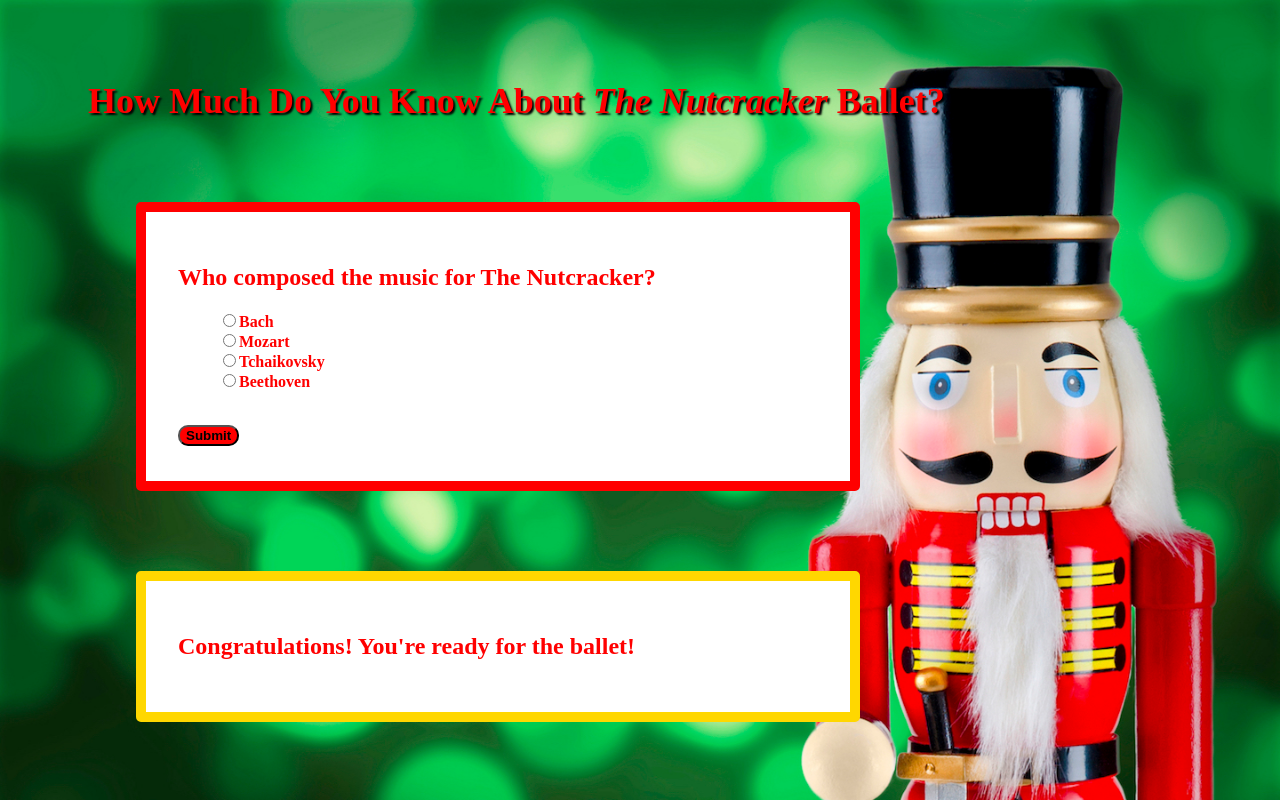
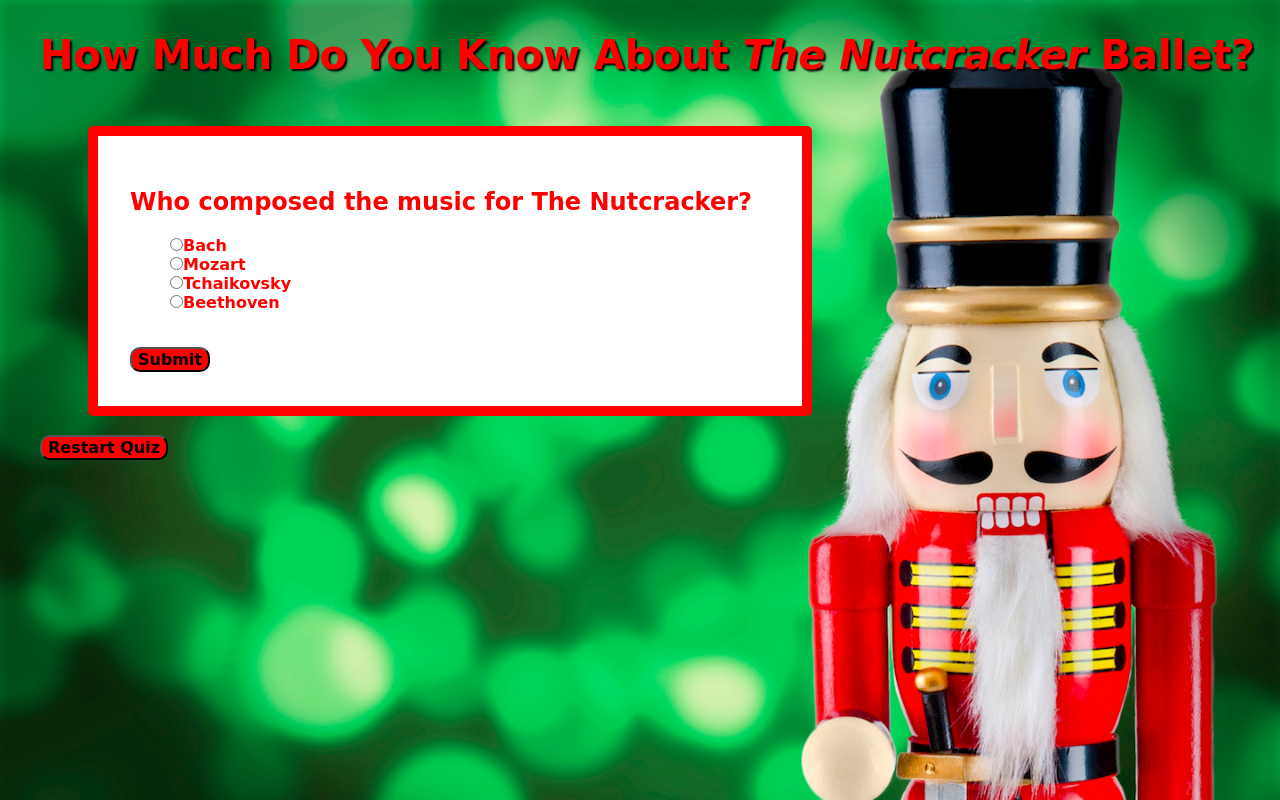
Before and after one commit to angiecrellin/nutcracker-quiz, a plain HTML site: page index.html in a window 1280 px wide. Drawn offline with nearby package versions, Linux system fonts and the light colour scheme.

Commit message:
css/style.css

```diff
--- a/css/style.css
+++ b/css/style.css
@@ -2,15 +2,16 @@ body {
 	background-image: url('../images/nutcracker.jpg');
 	background-size: cover;
 	background-repeat: no-repeat;
-	font-family: 'Roboto Slab', serif;
+	font-family: cursive;
+
 
 }
 h1 {
-	font-size: 2.25rem;
+	font-size: 2.5rem;
 	color: red;
 	text-shadow: 2px 2px 2px black;
-	margin-top: 5rem;
-	margin-left: 5rem;
+	margin-top: 2rem;
+	margin-left: 2.5rem;
 
 }
 
@@ -20,7 +21,7 @@ border: 10px solid red;
 border-radius: 5px;
 background-color: white;
 width: 40rem;
-margin-top: 5rem;
+margin-top: 3rem;
 margin-left: 3rem;
 padding: 2rem;
 text-shadow: none;
@@ -43,13 +44,22 @@ ul {
 button {
 
 	background-color: red;
-	size: 3rem;
 	border-radius: 10px;
 	font-weight: bold;
+	font-size: 1rem;
 }
 
 .results {
 	border: 10px solid gold;
+	text-align: center;
+	display:none;
 
 
 }
+.restart {
+
+	background-color: red;
+	border-radius: 10px;
+	font-weight: bold;
+
+}
--- a/index.html
+++ b/index.html
@@ -1,16 +1,15 @@
 <!DOCTYPE html>
 <html lang="en">
 <head>
-	<link href='https://fonts.googleapis.com/css?family=Roboto+Slab'>
 	<meta charset="UTF-8">
 	<title>Nutcracker Quiz</title>
-	<link rel = "stylesheet" href = "css.normalize.css">
+	<link rel = "stylesheet" href = "css/normalize.css">
 	<link rel="stylesheet" href="css/style.css">
 
 </head>
 <body>
 	<h1>How Much Do You Know About <em>The Nutcracker</em> Ballet?
-	<div class = 'question-page'>
+	<form class = 'question-page'>
 		<h2 class = 'title'>Title</h2>
 			<ul class = 'answers'>
 				<li></li>
@@ -18,12 +17,15 @@
 
 			</ul>
 
-	<button>Submit</button>
-	</div>
+	<button class = 'submit'>Submit</button>
+	</form>
 
 	<div class = 'results'>
-		<h2>Congratulations! You're ready for the ballet!</h2>
+		<h2>Congratulations you got <span class = 'correct'> </span> out of <span class = 'total'> </span> correct!<br>You're ready for the ballet!</h2>
 
+	</div>
+	<div>
+	<button class = 'restart'>Restart Quiz</button>
 	</div>
 <script src="//code.jquery.com/jquery.min.js"></script>
 <script src="js/app.js"></script>
--- a/js/app.js
+++ b/js/app.js
@@ -3,36 +3,98 @@ var questions = [
 
 title: 'Who composed the music for The Nutcracker?',
 answers: ['Bach', 'Mozart', 'Tchaikovsky', 'Beethoven'],
-correctAnswer: [2]
+correctAnswer: 2
+},
 
-/*title: 'In the first act who damages the Nutcracker?',
-answers: ['Clara', 'Fritz', 'Heir Drosselmeyer' 'The Rat King'],
-correctAnswer: [1]*/
+{
+title: 'In the first act who damages the Nutcracker?',
+answers: ['Clara', 'Fritz', 'Heir Drosselmeyer', 'The Rat King'],
+correctAnswer: 1
+},
 
-/*title: 'In the battle scene who defeats the Rat King?',
+{
+title: 'In the battle scene who defeats the Rat King?',
 answers: ['The Prince', 'A Toy Soldier', 'Clara', 'He is not defeated'],
-correctAnswer: [2]*/
+correctAnswer: 2
+},
 
-/*title: 'Who greets Clara and The Prince and welcomes them to the Land of the Sweets?'
-answers: ['The Snow Queen', 'The Arabian Lead', 'The Dew Drop Fairy' 'The Sugar Plum Fairy']
-correctAnswer: [3]*/
+{
+title: 'Who greets Clara and The Prince and welcomes them to the Land of the Sweets?',
+answers: ['The Snow Queen', 'The Arabian Lead', 'The Dew Drop Fairy', 'The Sugar Plum Fairy'],
+correctAnswer: 3
+},
 
-/*title: 'Who dances the Pas de Deux at the end of the second act?',
+{
+title: 'Who dances the Pas de Deux at the end of the second act?',
 answers: ['Clara and The Prince', 'Sugar Plum Fairy and The Cavalier', 'The Harlequin Doll and the Toy Soldier', 'Heir Drosselmeyer and The Maid'],
-correctAnswer: [2]*/
+correctAnswer: 1
 
 },
 
 ];
 
 console.log(questions)
+var currentQuestion = -1
+var totalScore = 0
 
-questions.forEach(function(question) {
-  var $page = $('.question-page');
+function nextQuestion() {
+  currentQuestion ++
+  if (currentQuestion == questions.length){
+  	showResults()
+  	return
+  }
+  var question = questions[currentQuestion]
+  var 	$page = $('.question-page');
+  		$page.find('.title').text(question.title);
+  var $answers = $page.find('.answers');
+  	$answers.empty()
+  		question.answers.forEach(function(answer, index) {
+    	$answers.append('<li><input type ="radio" name ="answer" value="' + index + '" required />' + answer + '</li>');
+  })
+}
 
-  $page.find('.title').text(question.title);
-  var $answers = $page.find('.answers');
-  question.answers.forEach(function(answer, index) {
-    $answers.append('<li><input type="radio" name="answer" value="' + index + '" />' + answer + '</li>');
-  });
-});
+/*function inBetweenAnswers() {
+  var question = questions[currentQuestion]
+  var guess = $('.answers').find('input:checked').val()
+      $('.results').show();
+    if (Number(guess) === question.correctAnser){
+      $('.results').text("Good Job!");
+    }
+    else {
+      $('.results').text('Oops! Try Again.');
+    }
+  }*/
+
+
+nextQuestion();
+
+$('.question-page').on('submit', function(event){
+	event.preventDefault()
+	scoreQuestion();
+  //inBetweenAnswers();
+	nextQuestion();
+
+})
+
+function showResults(){
+  $('.results').find('.correct').text(totalScore)
+  $('.results').find('.total').text(questions.length)
+	$('.results').show()
+
+}
+function scoreQuestion(){
+	var question = questions[currentQuestion]
+	var guess = $('.answers').find('input:checked').val()
+	if (Number(guess) === question.correctAnswer){
+		totalScore ++
+	}
+
+
+}
+
+/*function restartQuiz() {
+  var = currentQuestion = -1
+  var = totalScore = 0
+
+}
+$('.restart').click(restartQuiz)*/
```
